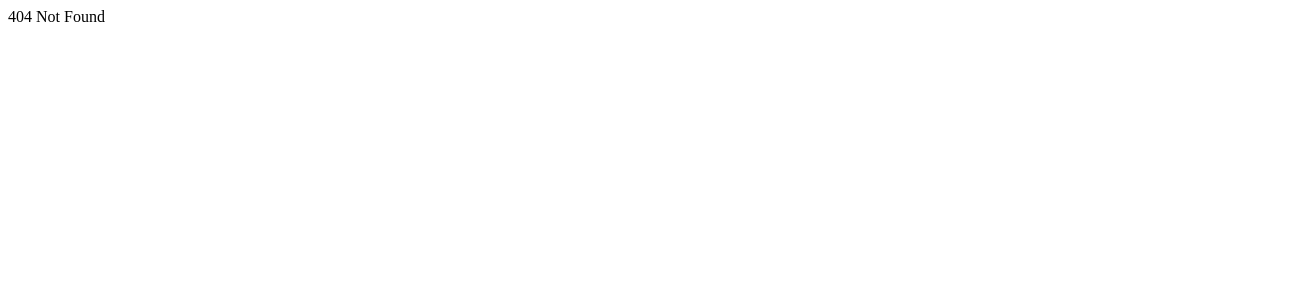
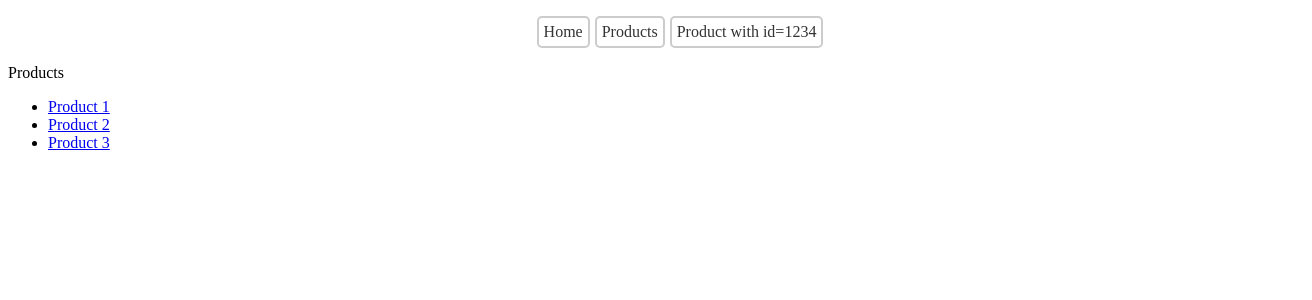
Before and after one commit to gogouravr/react-router-demo-app, a React (Vite) app: page /root/products in a window 1280 px wide. Before the commit this address had no page. Shown: the top 300 px of the page, 1312 px wide, since content can reach past the window. Built offline with nearby package versions, Linux system fonts and the light colour scheme.

Commit message:
Add relative paths

```diff
--- a/src/App.jsx
+++ b/src/App.jsx
@@ -8,7 +8,7 @@ function App() {
 
   const router = createBrowserRouter([
     {
-      path: '/',
+      path: '/root',
       element: <RootLayout />,
       children: [
         {
@@ -20,7 +20,7 @@ function App() {
           element: <Products />
         },
         {
-          path: 'product/:productId',
+          path: 'products/:productId',
           element: <ProductDetails />
         }
       ],
--- a/src/components/Navbar.jsx
+++ b/src/components/Navbar.jsx
@@ -6,17 +6,17 @@ export default function Navbar() {
         <nav className={styles.navbar}>
             <ul className={styles.navbar__list}>
                 <li className={styles['navbar__list--item']}>
-                    <NavLink to="/">
+                    <NavLink to="">
                         Home
                     </NavLink>
                 </li>
                 <li className={styles['navbar__list--item']}>
-                    <NavLink to="/products">
+                    <NavLink to="products">
                         Products
                     </NavLink>
                 </li>
                 <li className={styles['navbar__list--item']}>
-                    <NavLink to="/product/123">
+                    <NavLink to="products/123">
                         Product with id=1234
                     </NavLink>
                 </li>
--- a/src/pages/Products.jsx
+++ b/src/pages/Products.jsx
@@ -1,7 +1,24 @@
+import { Link } from "react-router-dom"
 
+const PRODUCTS = [
+    { id: '123', title: 'Product 1' },
+    { id: '1533', title: 'Product 2' },
+    { id: '1233', title: 'Product 3' }
+]
 
 export default function Products() {
     return (
-        <div>Products</div>
+        <>
+            <div>Products</div>
+            <ul>
+                {PRODUCTS.map((item, idx) =>
+                    <li key={idx}>
+                        {/* The value of to prop must be a string */}
+                        <Link to={item.id}>
+                            {item.title}
+                        </Link>
+                    </li>)}
+            </ul>
+        </>
     )
 }
```
